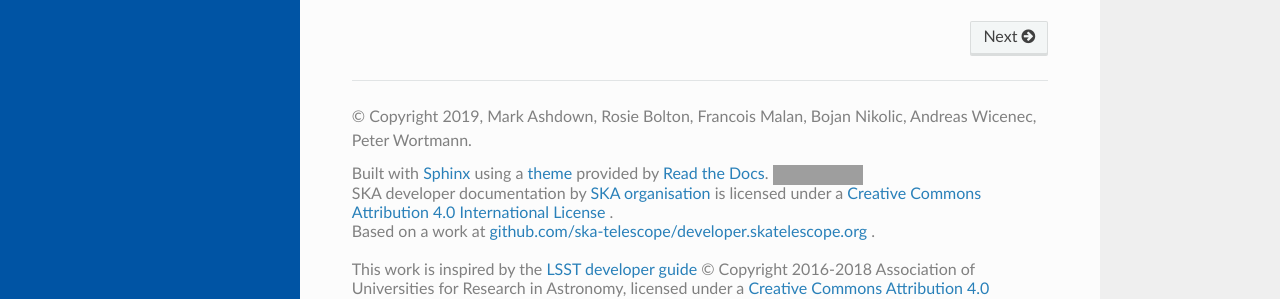
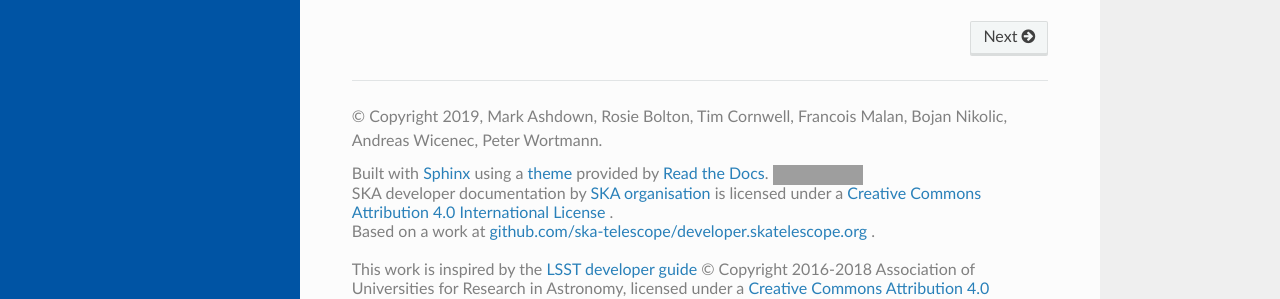
Before and after one commit to top-sim/sdp-par-model, a Sphinx documentation site: the page built from docs/index.rst, in a window 1280 px wide and 1288 px high. Shown: the part 887-1186 px from the top of the window. Built offline with Sphinx 7.4.7 and the Read the Docs theme 2.0.0, drawn with Linux system fonts in a browser that asks for light colours; grey boxes are pictures that could not be loaded.

Commit message:
Update author list

```diff
--- a/docs/conf.py
+++ b/docs/conf.py
@@ -57,8 +57,8 @@ master_doc = 'index'
 
 # General information about the project.
 project = 'SKA SDP Parametric Model'
-copyright = '2019, Mark Ashdown, Rosie Bolton, Francois Malan, Bojan Nikolic, Andreas Wicenec, Peter Wortmann'
-author = 'Mark Ashdown, Rosie Bolton, Francois Malan, Bojan Nikolic, Andreas Wicenec, Peter Wortmann'
+copyright = '2019, Mark Ashdown, Rosie Bolton, Tim Cornwell, Francois Malan, Bojan Nikolic, Andreas Wicenec, Peter Wortmann'
+author = 'Mark Ashdown, Rosie Bolton, Tim Cornwell, Francois Malan, Bojan Nikolic, Andreas Wicenec, Peter Wortmann'
 
 # The version info for the project you're documenting, acts as replacement for
 # |version| and |release|, also used in various other places throughout the
```
